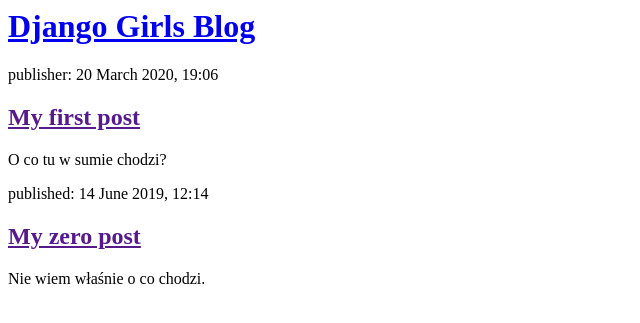
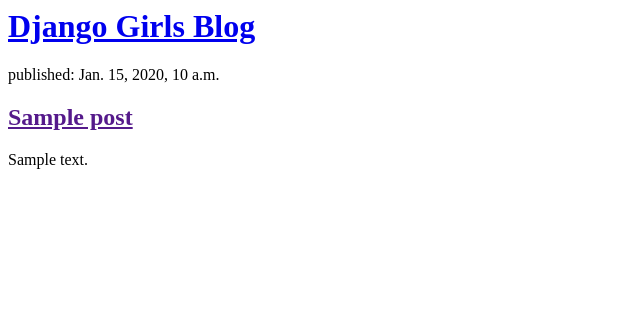
Before and after one commit to joamirow/my-first-blog, a Django app: page / in a window 1280 px wide. Shown: the top 323 px of the page, without its empty margins (0-640 px from the left). Run offline with Django 3.2, Linux system fonts and the light colour scheme; tables that the repository leaves empty hold one stand-in row (values such as "Sample post").

Commit message:
Modified templates to display posts from database.

```diff
--- a/blog/templates/blog/post_list.html
+++ b/blog/templates/blog/post_list.html
@@ -9,17 +9,13 @@
     <h1><a href="/">Django Girls Blog</a></h1>
   </div>
 
+  {% for post in posts %}
   <div>
-    <p>publisher: 20 March 2020, 19:06</p>
-    <h2><a href="">My first post</a></h2>
-    <p>O co tu w sumie chodzi?</p>
+    <p>published: {{ post.published_date }}</p>
+    <h2><a href="">{{ post.title }}</a></h2>
+    <p>{{ post.text|linebreaksbr }}</p>
   </div>
-
-  <div>
-    <p>published: 14 June 2019, 12:14</p>
-    <h2><a href="">My zero post</a></h2>
-    <p>Nie wiem właśnie o co chodzi.</p>
-  </div>
+  {% endfor %}
 </body>
 
 </html>
--- a/blog/views.py
+++ b/blog/views.py
@@ -1,4 +1,8 @@
 from django.shortcuts import render
+from .models import Post
+from django.utils import timezone
 
 def post_list(request):
-    return render(request, 'blog/post_list.html', {})
+    posts = Post.objects.filter(
+        published_date__lte=timezone.now()).order_by('published_date')
+    return render(request, 'blog/post_list.html', {"posts": posts})
```
